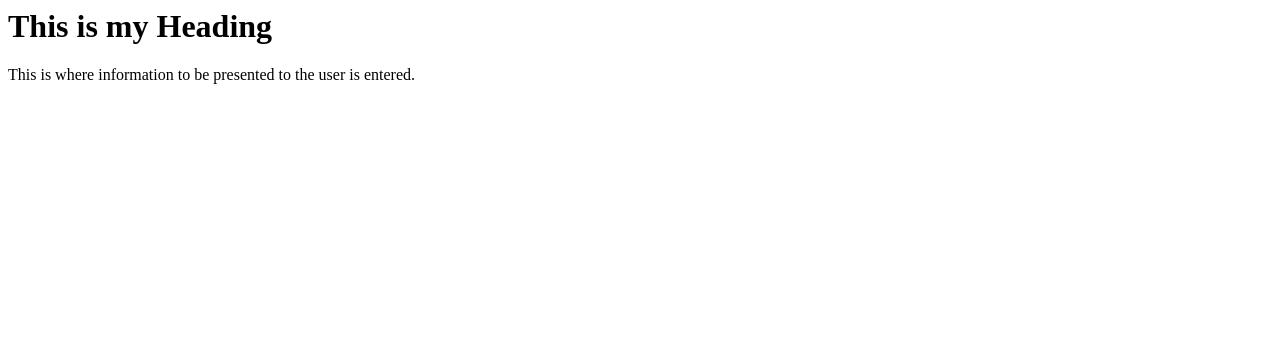
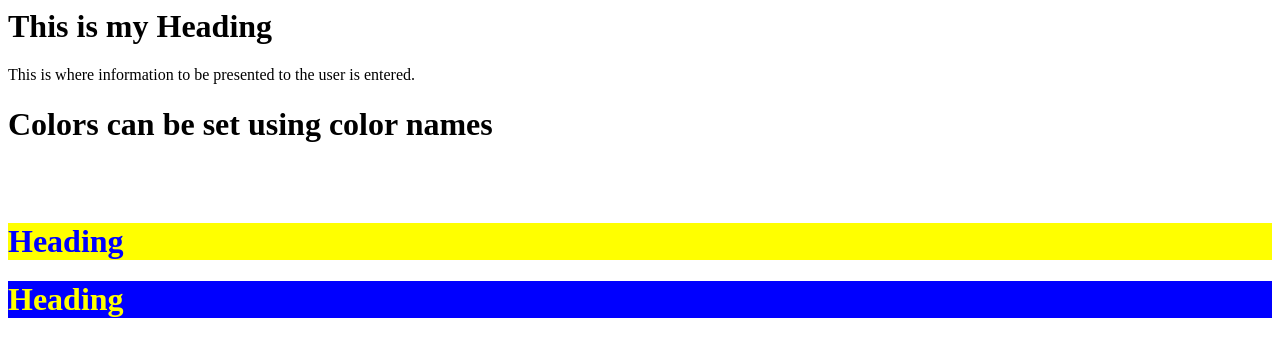
Before and after one commit to Theodore0710/tempo, a plain HTML site: page index.html in a window 1280 px wide. Drawn offline with Linux system fonts and the light colour scheme.

Commit message:
Update index.html

```diff
--- a/index.html
+++ b/index.html
@@ -7,5 +7,18 @@ The title of the webpage
 <body>
 <h1>This is my Heading</h1>
 This is where information to be presented to the user is entered.
+  <h1>Colors can be set using color names</h1>
+
+<div style="background-color:white">
+  <h1 style="color:white">Heading</h1>
+</div>
+
+<div style="background-color:yellow">
+  <h1 style="color:blue">Heading</h1>
+</div>
+
+<div style="background-color:blue">
+  <h1 style="color:yellow">Heading</h1>
+</div>
 </body>
 </html>
```
